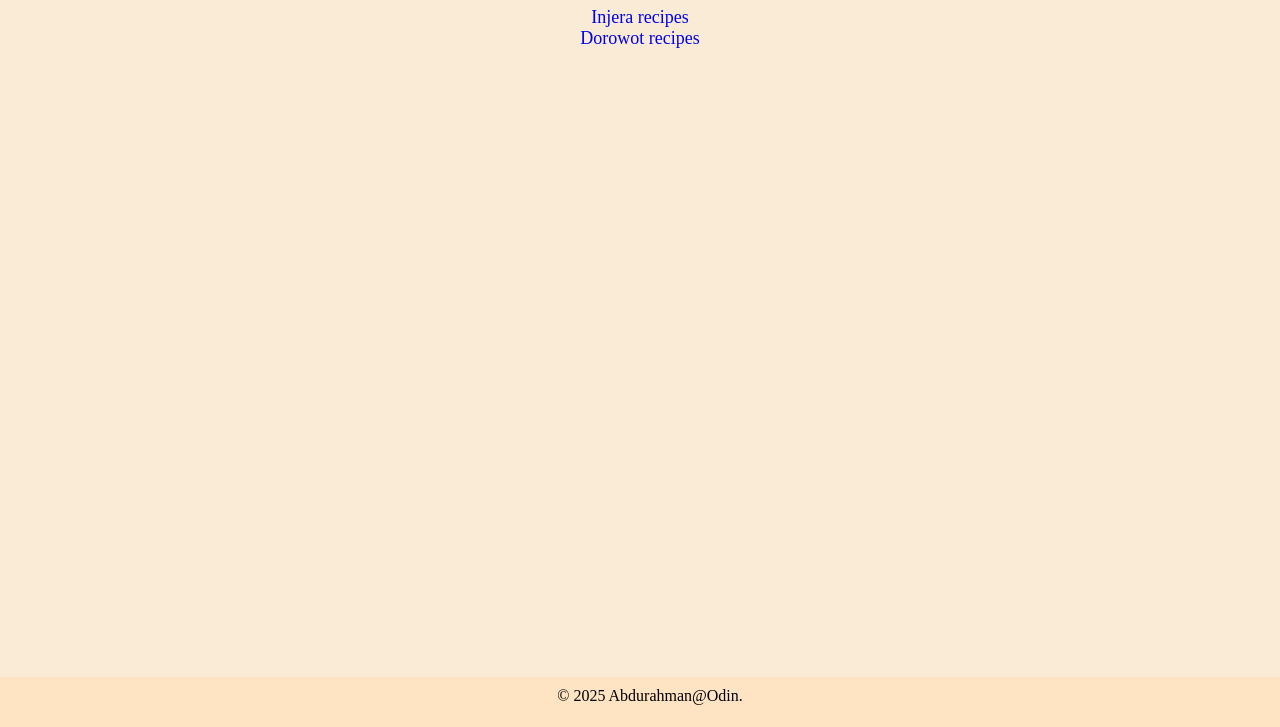
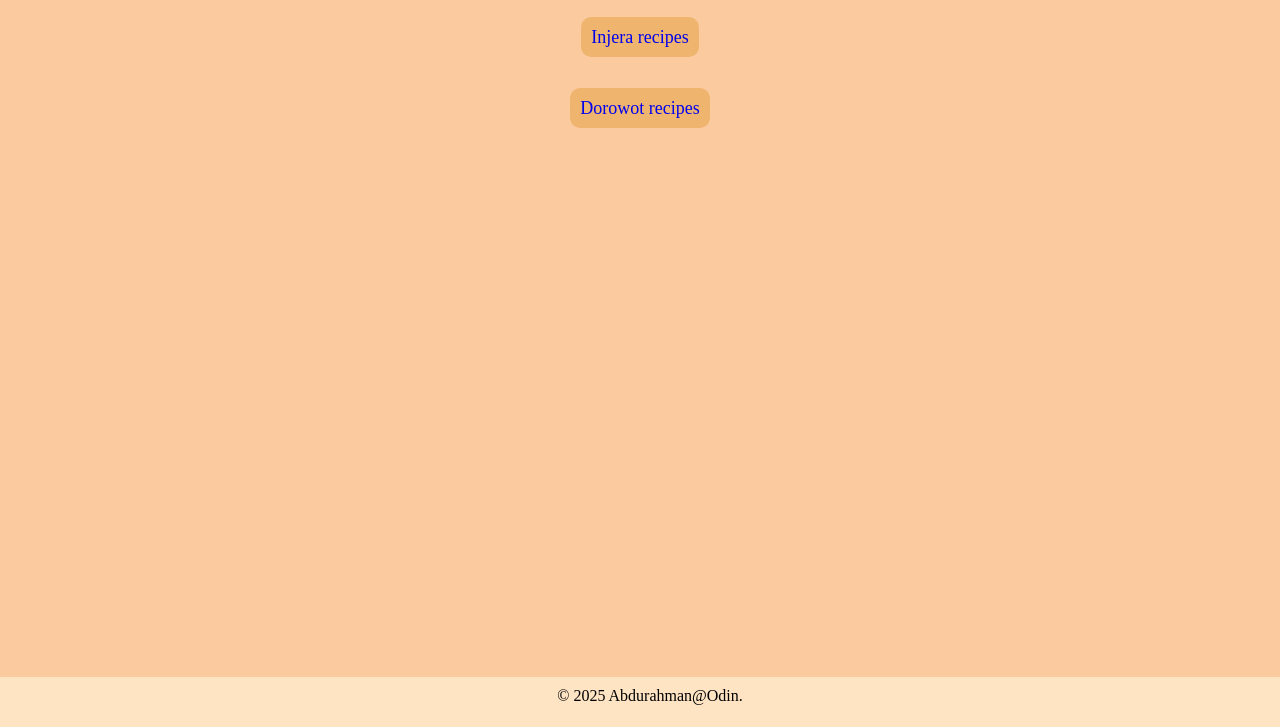
Before and after one commit to abdurahmanzerihun/odin-recipes, a plain HTML site: page index.html in a window 1280 px wide. Shown: the part 73-800 px from the top of the page. Drawn offline with Linux system fonts and the light colour scheme.

Commit message:
style  links on home page

```diff
--- a/style.css
+++ b/style.css
@@ -1,6 +1,6 @@
 /*inex and others*/
 body{
-background-color: antiquewhite;
+background-color: rgb(251, 203, 159);
 margin: autho;
   }
 
@@ -17,10 +17,17 @@ background-color:bisque;
  }
  .container{
         text-align: center;
+         padding: 20px;
+        margin-bottom: 10px;
  }
- .container .link{
-        background-color:rgb(255, 222, 173);
-        border-radius: 10px;
+
+ .indexlink1{
+background-color: rgb(239, 181, 110);
+border-radius: 10px;
+ }
+ .indexlink2{
+  background-color: rgb(239, 181, 110);
+    border-radius: 10px;
  }
      /*injera and others*/
 
```
